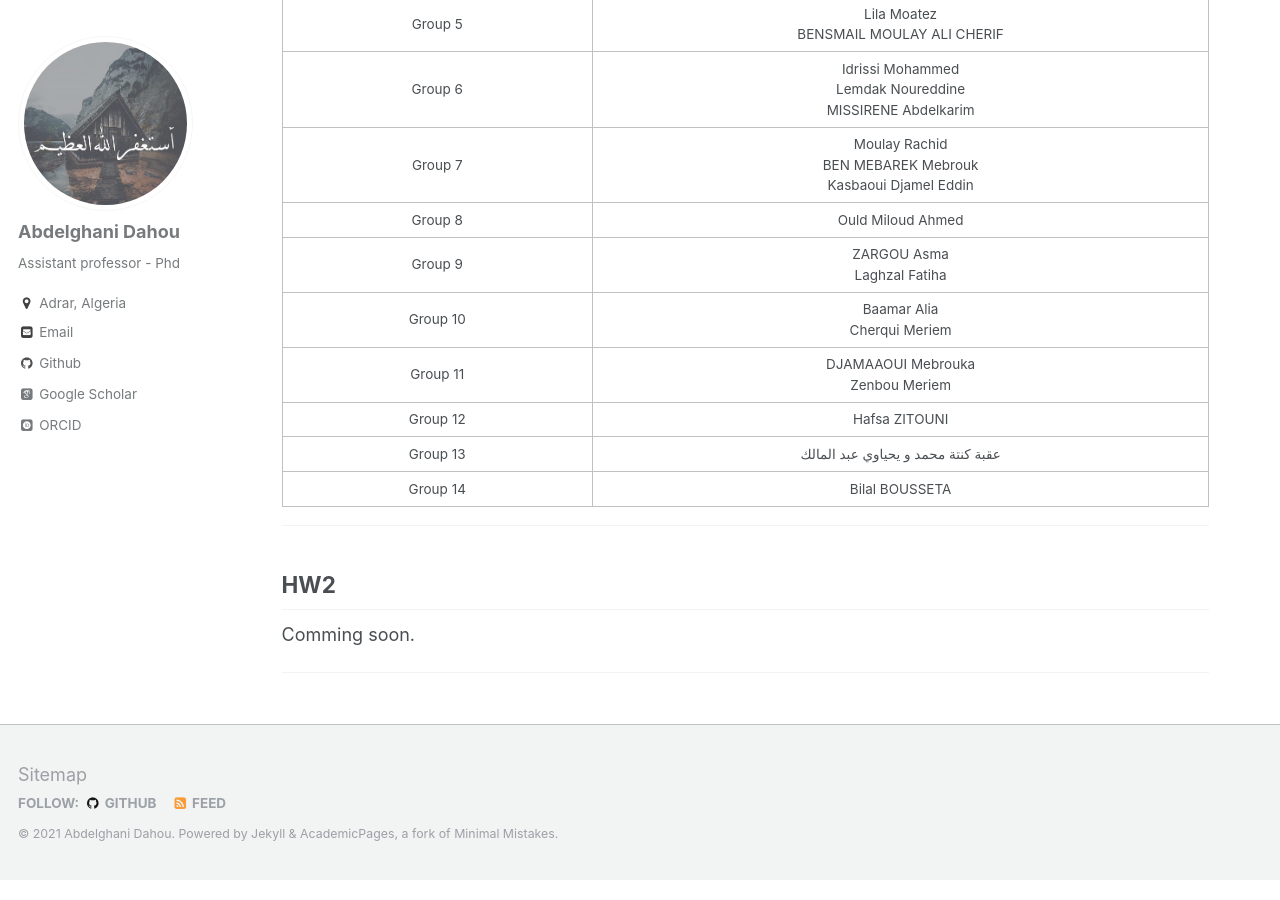
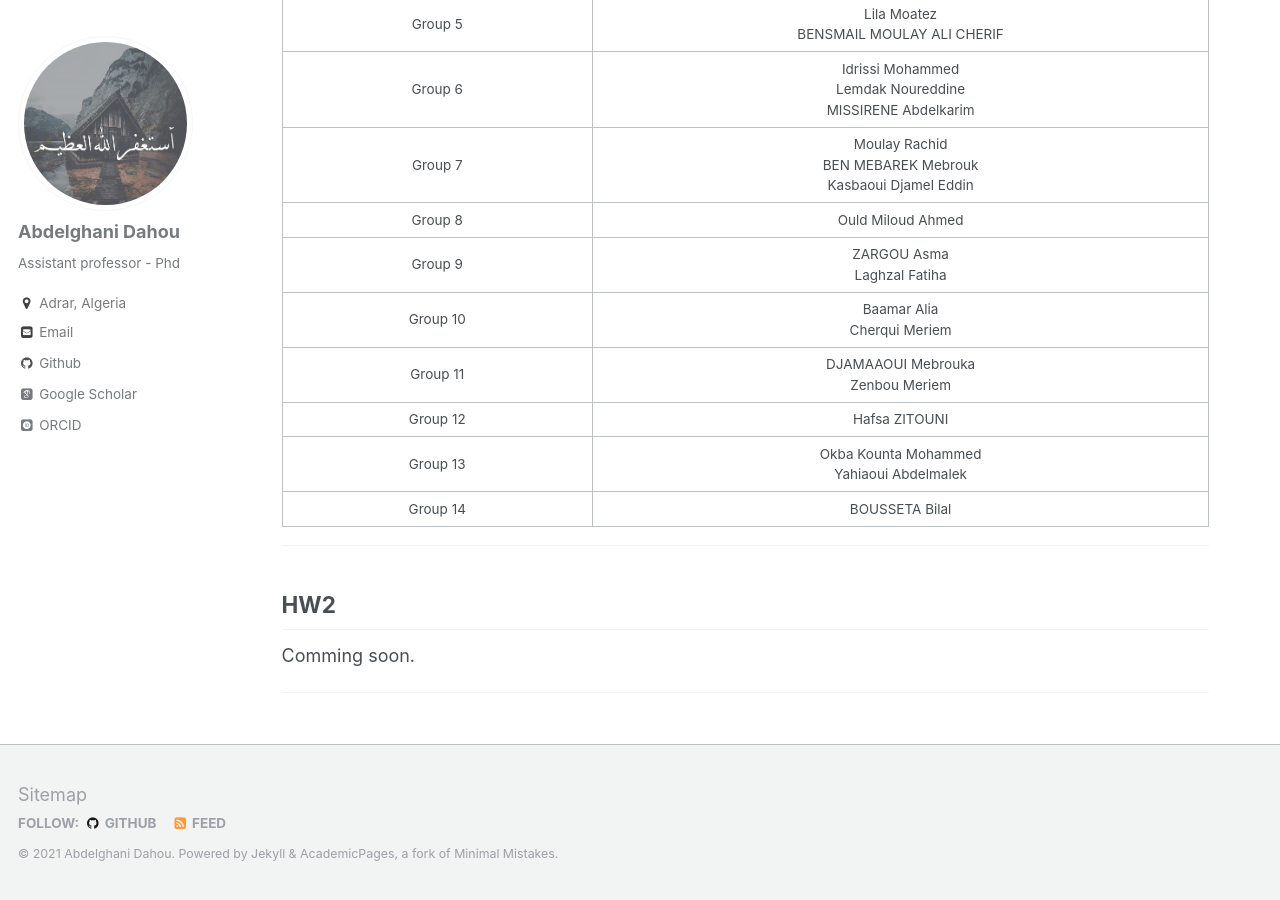
Before and after one commit to dr-dahou-adrar/dr-dahou-adrar.github.io, a Jekyll site: the page built from teaching_content/academic_year_2020_2021/2020-2021-S1-IAR1_HW.md, in a window 1280 px wide and 900 px high, scrolled down 1927 px. Built offline with Jekyll 4.4.1, drawn with Linux system fonts in a browser that asks for light colours; some web fonts are replaced.

Commit message:
Updated groups

```diff
--- a/teaching_content/academic_year_2020_2021/2020-2021-S1-IAR1_HW.md
+++ b/teaching_content/academic_year_2020_2021/2020-2021-S1-IAR1_HW.md
@@ -62,8 +62,8 @@ Using Latex, choose a default article template and tries to briefly answer the f
 | Group 10 | Baamar Alia<br>Cherqui Meriem |
 | Group 11 | DJAMAAOUI Mebrouka<br>Zenbou Meriem |
 | Group 12 | Hafsa ZITOUNI |
-| Group 13 | عقبة كنتة محمد و يحياوي عبد المالك |
-| Group 14 | Bilal BOUSSETA |
+| Group 13 | Okba Kounta Mohammed<br>Yahiaoui Abdelmalek |
+| Group 14 | BOUSSETA Bilal  |
 
 ***
 ## HW2
```
